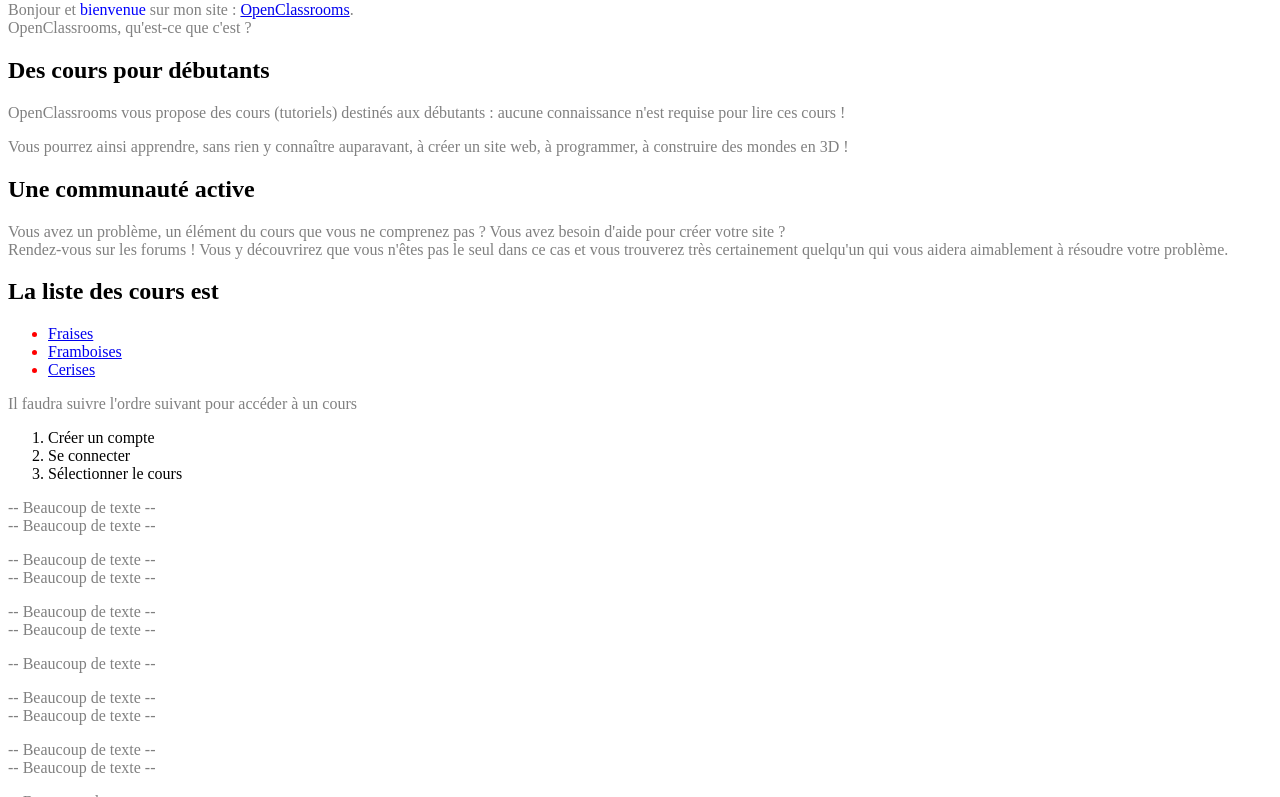
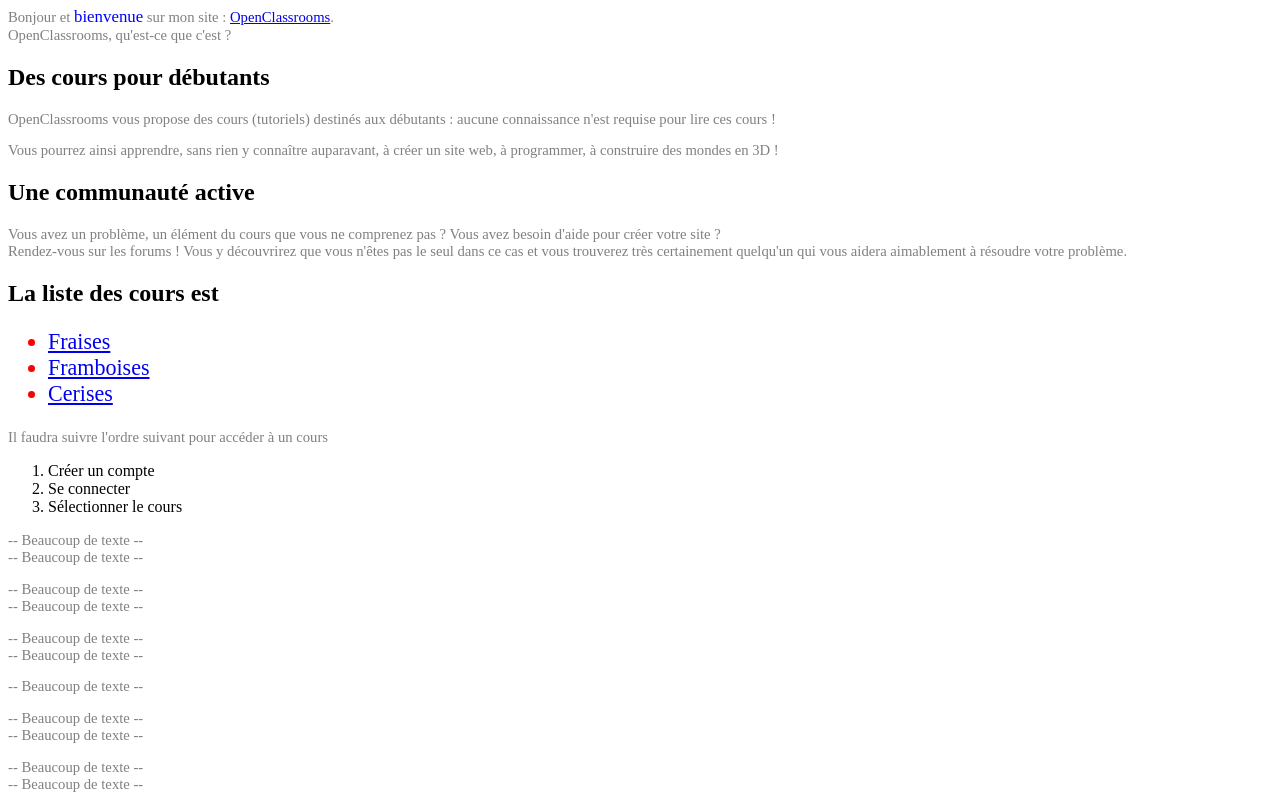
Before and after one commit to stecau/DevWeb-Projet2, a plain HTML site: page 01_ExosCours/HTMLetCSS/index.html in a window 1280 px wide. Shown: the part 79-876 px from the top of the page. Drawn offline with Linux system fonts and the light colour scheme.

Commit message:
use of font-size with ex = pourcentage of pixel

```diff
--- a/01_ExosCours/HTMLetCSS/css/style.css
+++ b/01_ExosCours/HTMLetCSS/css/style.css
@@ -1,14 +1,17 @@
 p
 {
     color: grey;
+    font-size: 2ex;
 }
 
 .salutation /* Utilisation d'une class ; elle peut être dans plusieurs balise */
 {
     color: blue;
+    font-size: 2.5ex;
 }
 
 #cours /* Utilisation d'un ID ; il doit être unique, utilisé dans une seule balise */
 {
     color: red;
+    font-size: 3ex;
 }
```
